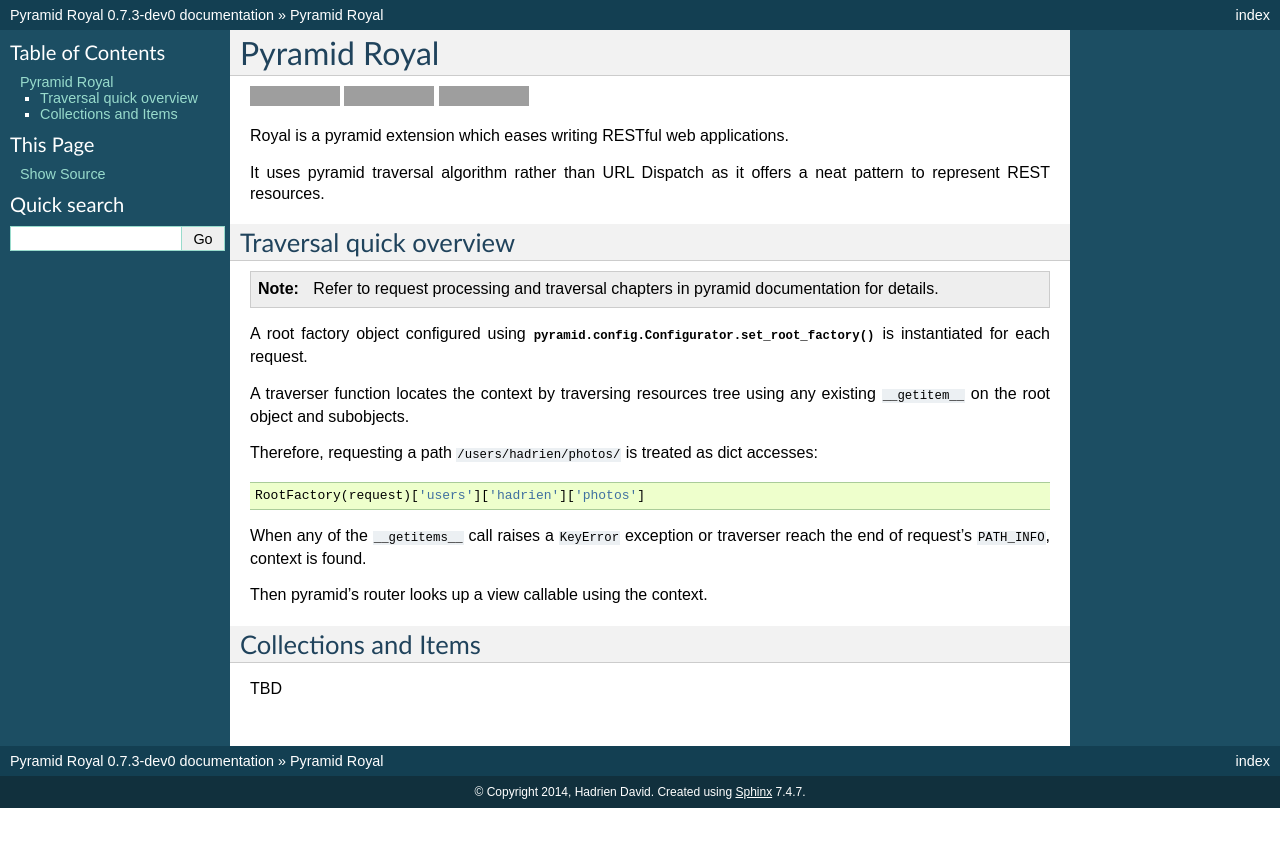
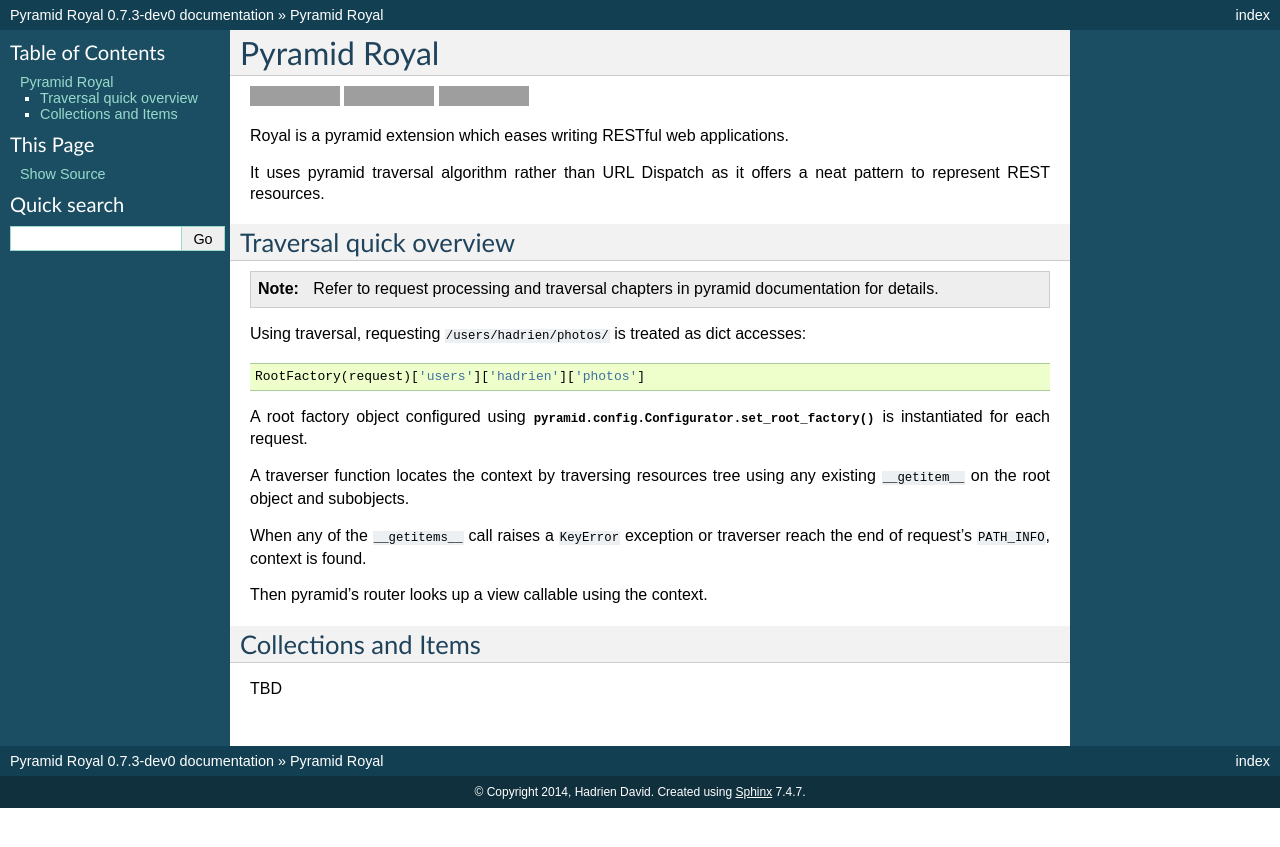
Before and after one commit to hadrien/pyramid_royal, a Sphinx documentation site: the page built from docs/source/index.rst, in a window 1280 px wide. Shown: the top 847 px of the page. Built offline with Sphinx 7.4.7, drawn with Linux system fonts in a browser that asks for light colours; grey boxes are pictures that could not be loaded.

Commit message:
example first in doc

```diff
--- a/docs/source/index.rst
+++ b/docs/source/index.rst
@@ -27,17 +27,17 @@
    :ref:`traversal <pyramid:traversal_chapter>` chapters in pyramid
    documentation for details.
 
+Using traversal, requesting ``/users/hadrien/photos/`` is treated as dict
+accesses::
+
+   RootFactory(request)['users']['hadrien']['photos']
+
 A root factory object configured using
 :meth:`pyramid.config.Configurator.set_root_factory` is instantiated for each
 request.
 
 A traverser function locates the context by traversing resources tree using any
 existing ``__getitem__`` on the root object and subobjects.
-
-Therefore, requesting a path ``/users/hadrien/photos/`` is treated as dict
-accesses::
-
-   RootFactory(request)['users']['hadrien']['photos']
 
 When any of the ``__getitems__`` call raises a ``KeyError`` exception or
 traverser reach the end of request's ``PATH_INFO``, context is found.
```
